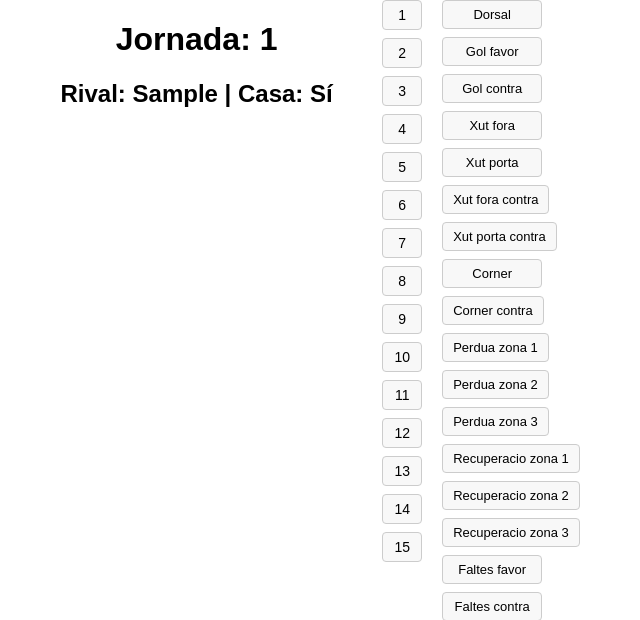
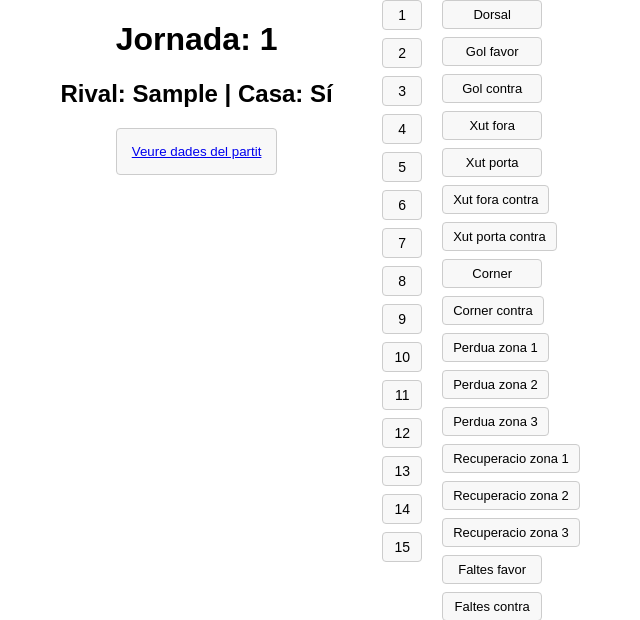
Before and after one commit to rnavaforns/futsalstats, a FastAPI app: page /partido/1 in a window 1280 px wide. Shown: the top 620 px of the page, without its empty margins (159-799 px from the left). Run offline with FastAPI, Linux system fonts and the light colour scheme; tables that the repository leaves empty hold one stand-in row (values such as "Sample post").

Commit message:
slc5 - afegir botó per veure dades del partit

```diff
--- a/app/templates/partido.html
+++ b/app/templates/partido.html
@@ -8,9 +8,12 @@
 </head>
 
 <body>
-    <div style="width:100%">
+    <div style="width:100%; text-align: center;">
         <h1>Jornada: {{ jornada }}</h1>
         <h2>Rival: {{ rival }} | Casa: {{ casa }}</h2>
+        <button style="padding: 15px;">
+            <a href="{{ url_for('statsjornada', jornada=jornada) }}" target="_blank">Veure dades del partit</a>
+        </button>
     </div>
 
     <!-- hidden partido-id -->
```
